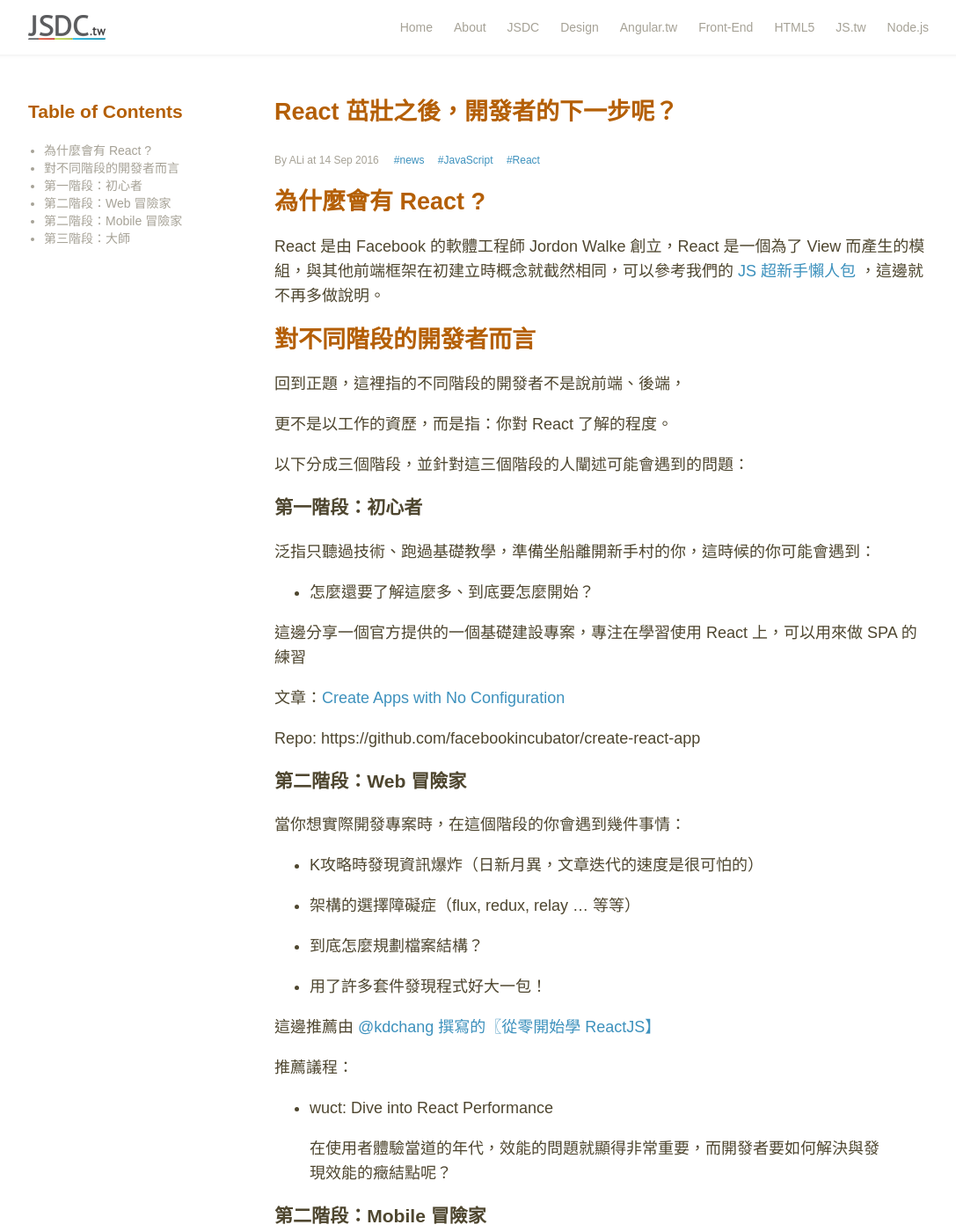
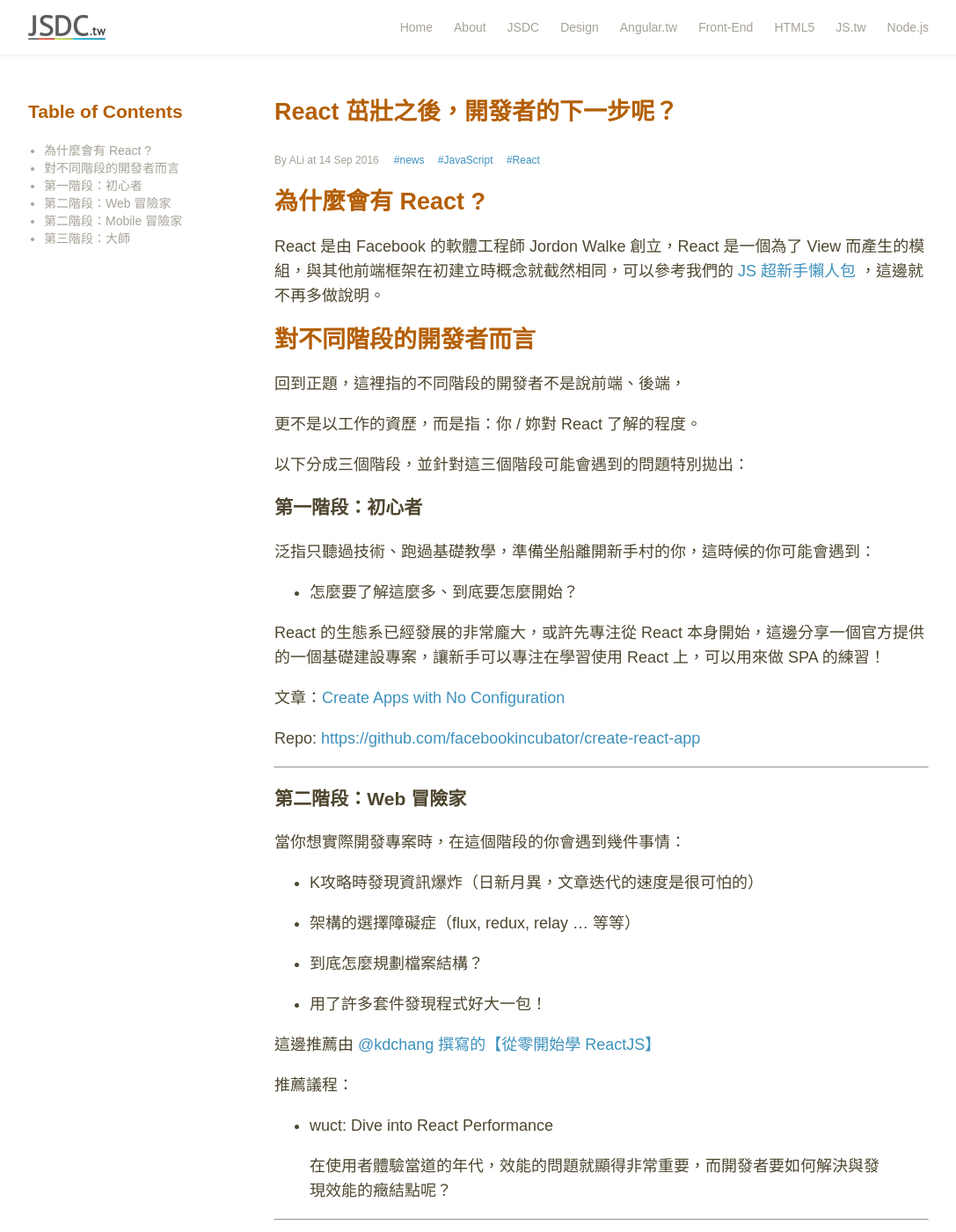
Before and after one commit to jsdc-core/blog.jsdc.tw, a Jekyll site: the page built from _posts/2016-09-14-react-next.md, in a window 1280 px wide and 1400 px high. Shown: the whole window at 88% size, without its empty margins (96-1183 px from the left). Built offline with Jekyll 4.4.1, drawn with Linux system fonts in a browser that asks for light colours; comment, search, counter and statistics services are not loaded; some of the changed text lies outside the part shown.

Commit message:
Refactor content

```diff
--- a/_posts/2016-09-14-react-next.md
+++ b/_posts/2016-09-14-react-next.md
@@ -33,22 +33,24 @@
 
 回到正題，這裡指的不同階段的開發者不是說前端、後端，
 
-更不是以工作的資歷，而是指：你對 React 了解的程度。
+更不是以工作的資歷，而是指：你 / 妳對 React 了解的程度。
 
-以下分成三個階段，並針對這三個階段的人闡述可能會遇到的問題：
+以下分成三個階段，並針對這三個階段可能會遇到的問題特別拋出：
+
 
 ### 第一階段：初心者
 
 泛指只聽過技術、跑過基礎教學，準備坐船離開新手村的你，這時候的你可能會遇到：
 
-- 怎麼還要了解這麼多、到底要怎麼開始？
+- 怎麼要了解這麼多、到底要怎麼開始？
 
-這邊分享一個官方提供的一個基礎建設專案，專注在學習使用 React 上，可以用來做 SPA 的練習
+React 的生態系已經發展的非常龐大，或許先專注從 React 本身開始，這邊分享一個官方提供的一個基礎建設專案，讓新手可以專注在學習使用 React 上，可以用來做 SPA 的練習！
 
 文章：[Create Apps with No Configuration](https://facebook.github.io/react/blog/2016/07/22/create-apps-with-no-configuration.html)
 
-Repo: https://github.com/facebookincubator/create-react-app
+Repo: [https://github.com/facebookincubator/create-react-app](https://github.com/facebookincubator/create-react-app)
 
+- - - -
 
 ### 第二階段：Web 冒險家
 
@@ -63,7 +65,7 @@
   - 用了許多套件發現程式好大一包！
 
 
-這邊推薦由 [@kdchang 撰寫的〖從零開始學 ReactJS】](https://www.gitbook.com/book/kdchang/react101/details)
+這邊推薦由 [@kdchang 撰寫的【從零開始學 ReactJS】](https://www.gitbook.com/book/kdchang/react101/details)
 
 
 推薦議程：
@@ -72,6 +74,7 @@
 
 > 在使用者體驗當道的年代，效能的問題就顯得非常重要，而開發者要如何解決與發現效能的癥結點呢？
 
+- - - -
 
 ### 第二階段：Mobile 冒險家
 
@@ -95,16 +98,19 @@
 
 > Redux 是在 React 開發時，一種主流的資料流概念（PS 連 Vue 也有 Vuex 呢！），當 React Native 與 Redux 相遇時，到底是發生了什麼事情，讓山姆大叔對他下了簡單也不簡單的評論呢？
 
+- - - -
+
 
 ### 大師
 
-遊戲玩家最終總會有封頂之時，而開發者幸運是技術不會（還是不幸呢？！）。
+遊戲玩家最終總會有封頂之時，而開發者很幸運的是技術不會！
 
 據 React 官方網站部落格 [Relay: State of the State](https://facebook.github.io/react/blog/2016/08/05/relay-state-of-the-state.html#whats-next) 中提到的下一步將會是：
 
 - Relay, Relay, Relay
 - 對低階手機設備的支援
 - 開發者的體驗提升
+- 更多 ...
 
 推薦議程：
 
```
Also changed, not shown: other parts of _posts/2016-09-14-react-next.md (+8 -8 lines).
